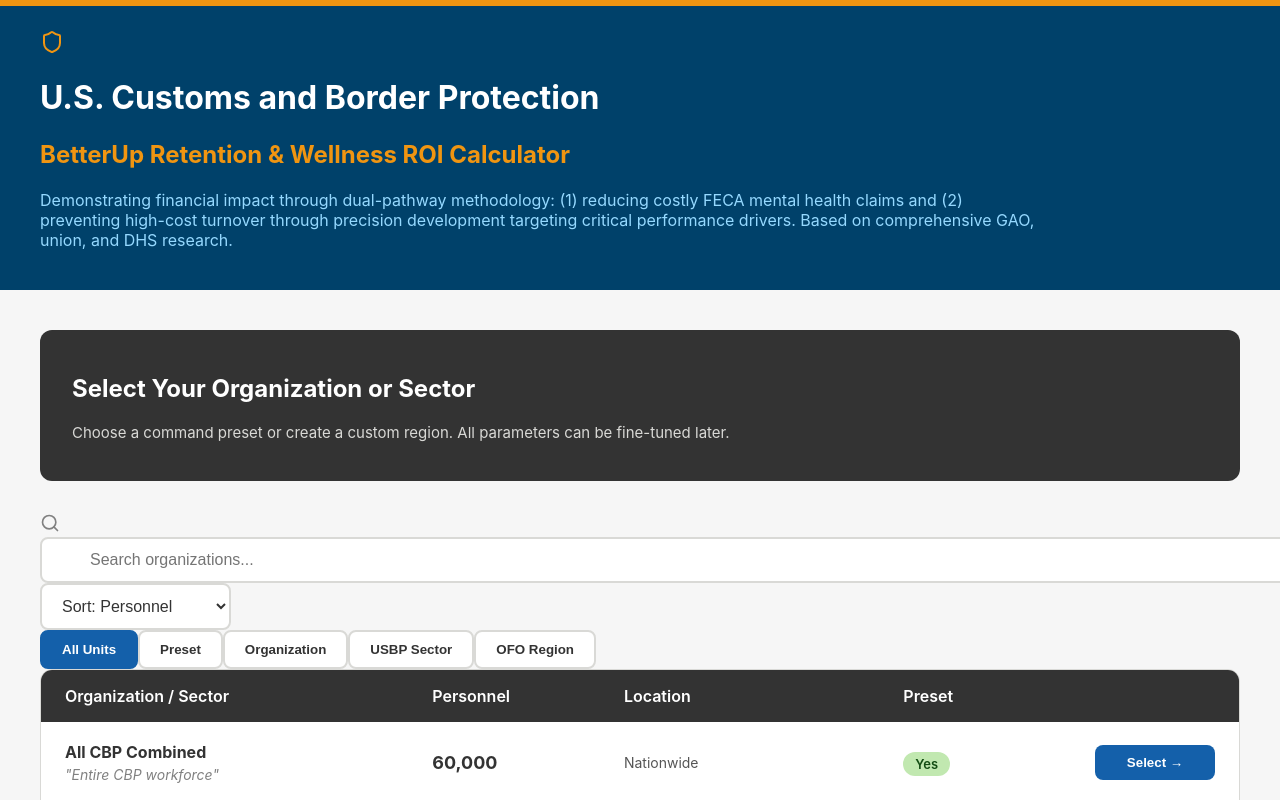
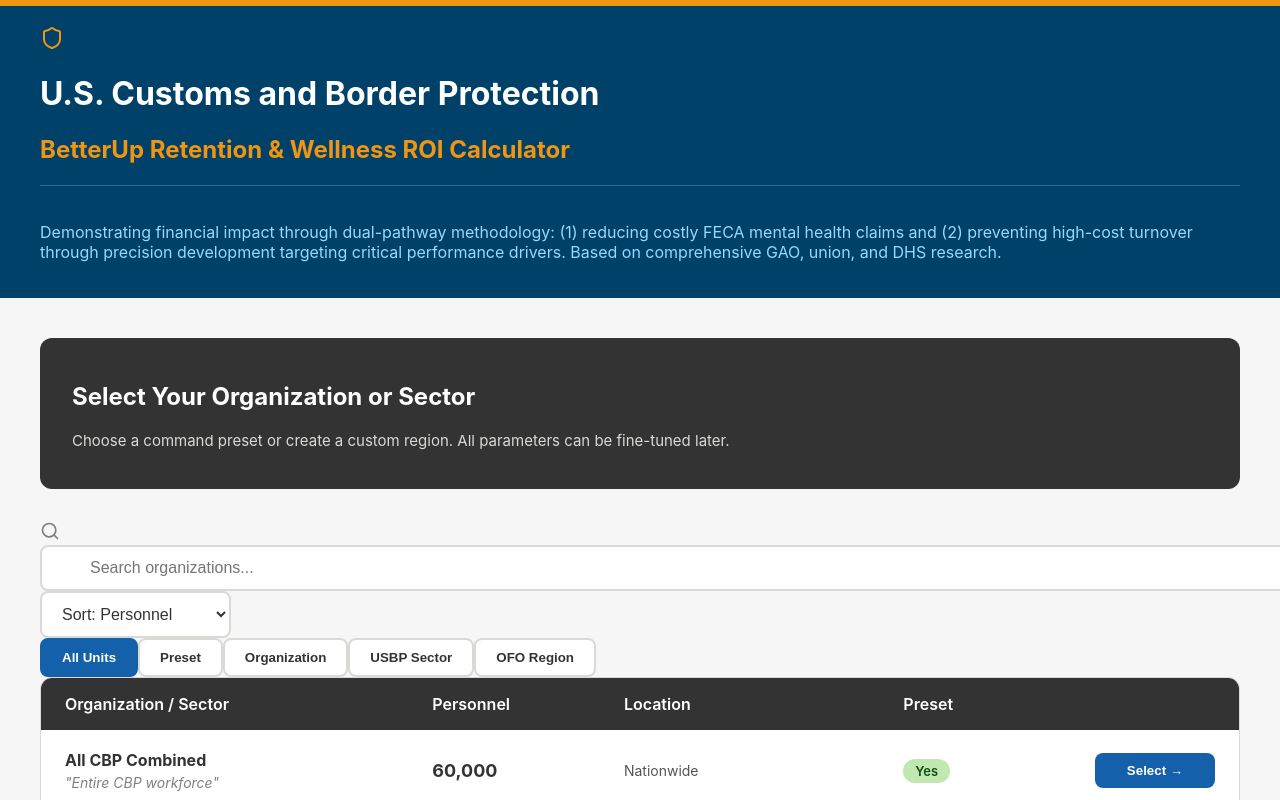
Before and after one commit to scottrsmith-bu/cbp-roi-calculator, a React (Create React App) app: page / in a window 1280 px wide. Shown: the top 800 px of the page. Built offline with nearby package versions, Linux system fonts and the light colour scheme.

Commit message:
Update App.js

```diff
--- a/src/App.js
+++ b/src/App.js
@@ -36,14 +36,16 @@ const LandingPage = ({ onSelect }) => {
   return (
     <div style={{ minHeight: '100vh', background: '#F6F6F6' }}>
       <div style={{ background: '#00416A', borderTop: '6px solid #F09511' }}>
-        <div style={{ maxWidth: '1200px', margin: '0 auto', padding: '24px 20px' }}>
-          <div className="flex items-start">
-            <Shield className="w-16 h-16 mr-5 flex-shrink-0" style={{ color: '#F09511' }} />
-            <div style={{ flex: 1 }}>
-              <h1 className="text-4xl font-bold mb-4" style={{ color: '#FFFFFF', lineHeight: '1.2' }}>U.S. Customs and Border Protection</h1>
-              <h2 className="text-3xl font-bold mb-4" style={{ color: '#F09511', lineHeight: '1.3' }}>BetterUp Retention & Wellness ROI Calculator</h2>
-              <p className="text-base leading-relaxed" style={{ color: '#95D9FF', maxWidth: '1000px' }}>Demonstrating financial impact through dual-pathway methodology: (1) reducing costly FECA mental health claims and (2) preventing high-cost turnover through precision development targeting critical performance drivers. Based on comprehensive GAO, union, and DHS research.</p>
+        <div style={{ maxWidth: '1200px', margin: '0 auto', padding: '20px 20px' }}>
+          <div className="flex items-center">
+            <Shield className="w-14 h-14 mr-4 flex-shrink-0" style={{ color: '#F09511' }} />
+            <div>
+              <h1 className="text-3xl font-bold" style={{ color: '#FFFFFF', lineHeight: '1.2', marginBottom: '8px' }}>U.S. Customs and Border Protection</h1>
+              <h2 className="text-xl font-bold" style={{ color: '#F09511', lineHeight: '1.3' }}>BetterUp Retention & Wellness ROI Calculator</h2>
             </div>
+          </div>
+          <div style={{ marginTop: '20px', paddingTop: '20px', borderTop: '1px solid rgba(255,255,255,0.2)' }}>
+            <p className="text-sm leading-relaxed" style={{ color: '#95D9FF' }}>Demonstrating financial impact through dual-pathway methodology: (1) reducing costly FECA mental health claims and (2) preventing high-cost turnover through precision development targeting critical performance drivers. Based on comprehensive GAO, union, and DHS research.</p>
           </div>
         </div>
       </div>
```
